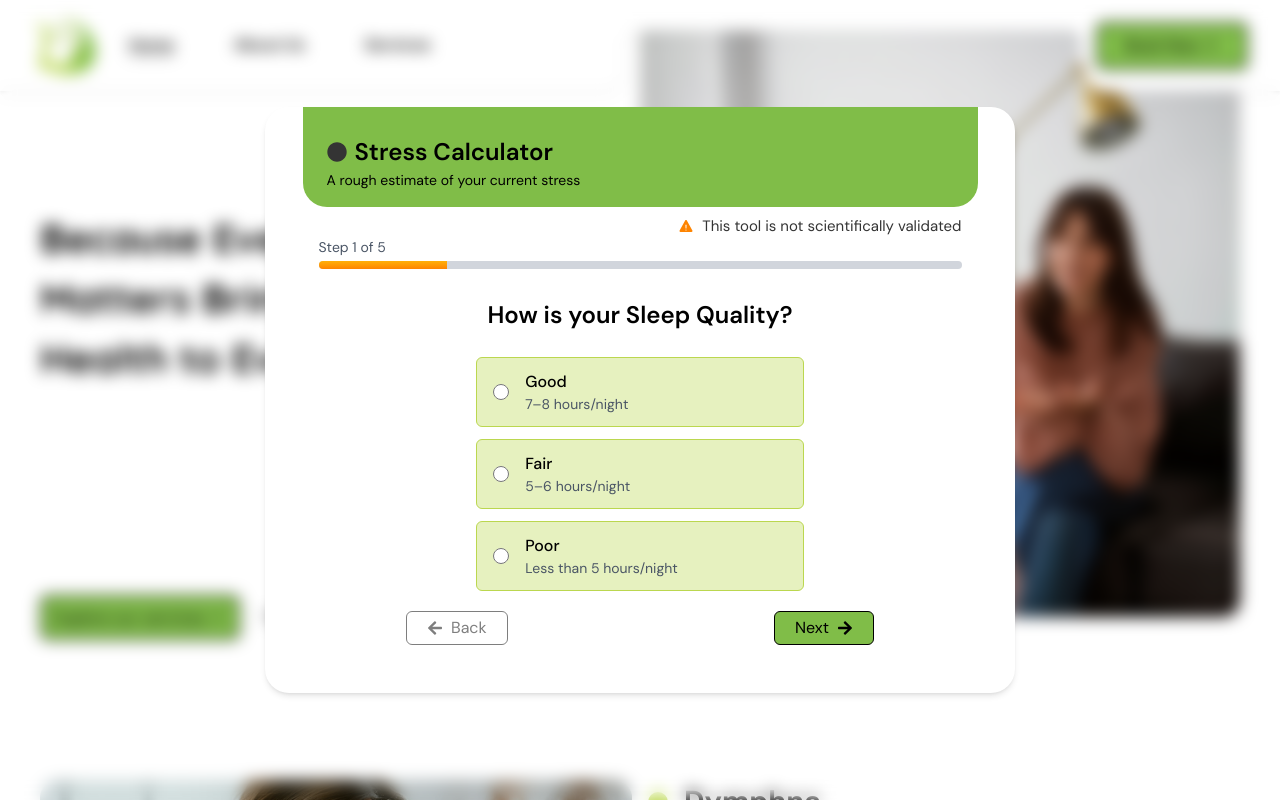
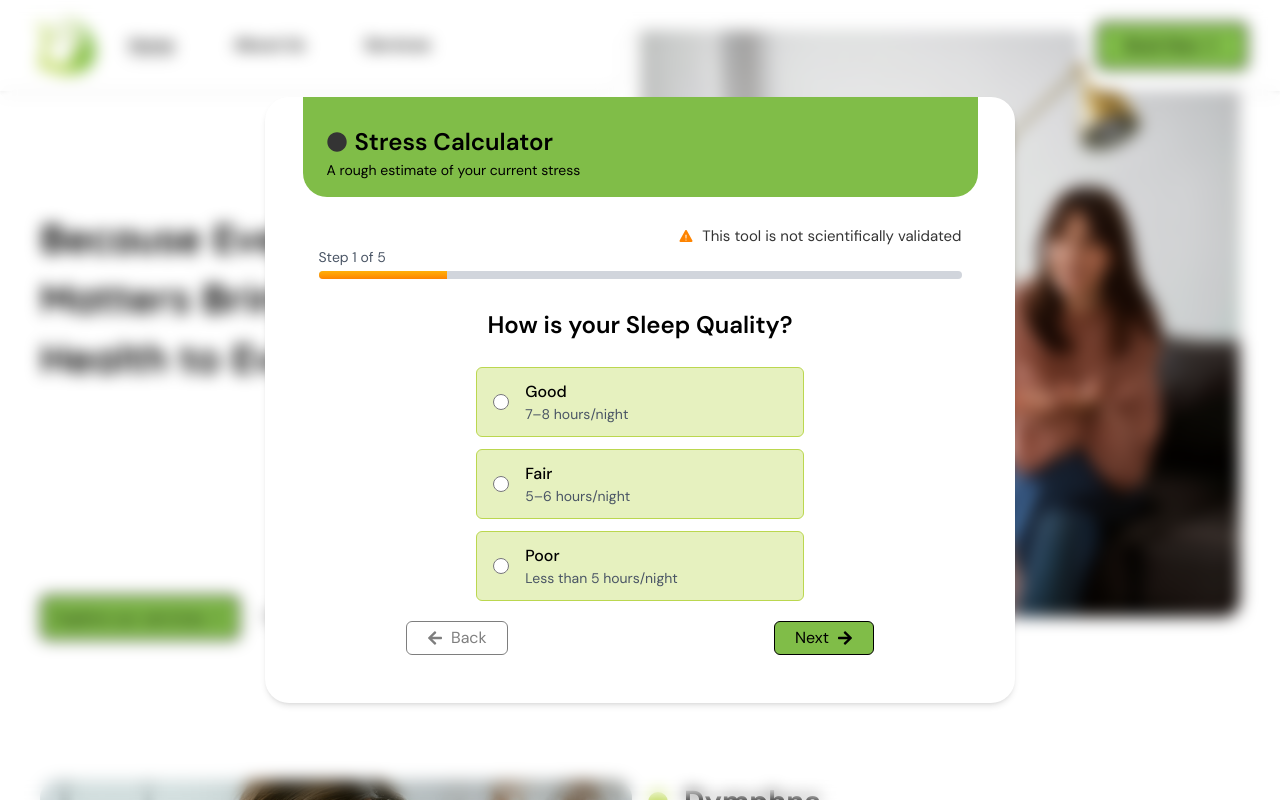
Before and after one commit to dymphnaorg/dymphna, a React (Vite) app: page / in a window 1280 px wide. Both pictures are taken after a click on the button "Try Stress Calculator". Shown: the top 800 px of the page. Built offline with nearby package versions, Linux system fonts and the light colour scheme.

Commit message:
paddind added for calculator

```diff
--- a/src/HomeComponents/HomStressCalculator.jsx
+++ b/src/HomeComponents/HomStressCalculator.jsx
@@ -215,8 +215,8 @@ function HomStressCalculator() {
                                 <div className="px-4 py-2 flex flex-col gap-1">
                                     <div>
                                         {/* Warning */}
-                                        <div className="flex flex-col items-center sm:items-end sm:py-0 py-3 ">
-                                            <div className='flex gap-2 items-center ' >
+                                        <div className="flex flex-col items-center sm:items-end sm:py-0 py-3  ">
+                                            <div className='flex gap-2 items-center pt-0 sm:pt-5' >
                                                 <IoIosWarning className='text-[#FE8401]' />
                                                 <span className="text-[#343434] text-[10px] sm:text-[15px]">
                                                     This tool is not scientifically validated
```
